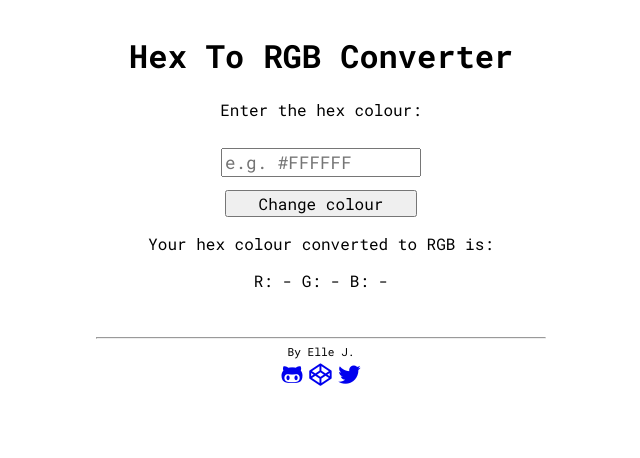
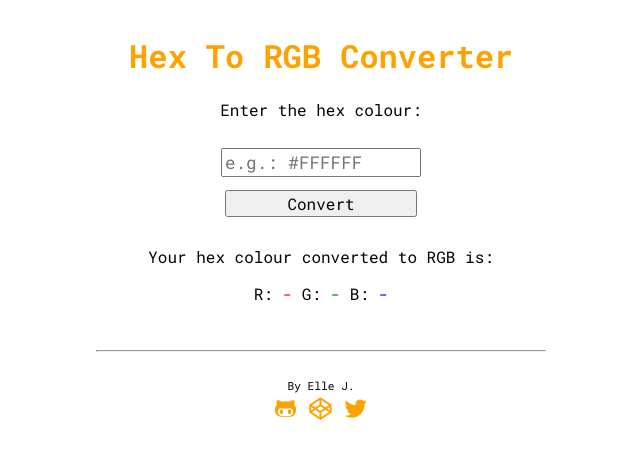
Before and after one commit to ellehallal/hex-to-rgb-converter, a plain HTML site: page index.html in a window 1280 px wide. Shown: the whole page, without its empty margins (319-959 px from the left). Drawn offline with Linux system fonts and the light colour scheme.

Commit message:
Change colours of RGB results, change colour of header and footer icons, add margins

```diff
--- a/index.html
+++ b/index.html
@@ -24,17 +24,17 @@
 
     <section id="hexchanger">
       <div>
-        <input type="text" id="inputhex" maxlength="7" value="" placeholder="e.g. #FFFFFF">
+        <input type="text" id="inputhex" maxlength="7" value="" placeholder="e.g.: #FFFFFF">
       </div>
 
       <div>
-        <input type="button" value="Change colour" id="buttoncolour">
+        <input type="button" value="Convert" id="buttoncolour">
       </div>
     </section>
 
     <section id="hexrgb">
       <p>Your hex colour converted to RGB is: </p>
-      <p>R: <span id="resultr">-</span> G: <span id="resultg">-</span> B: <span id="resultb">-</span></p>
+      <p>R: <span id="resultr">-</span>  G: <span id="resultg">-</span>  B: <span id="resultb">-</span></p>
     </section>
 
 
--- a/style.css
+++ b/style.css
@@ -9,6 +9,7 @@ body{
 
 h1{
   text-transform: capitalize;
+  color: #FFA200;
 }
 
 #container{
@@ -16,7 +17,7 @@ h1{
   background-color: white;
   padding: 1%;
   width: 50%;
-  border-radius: 25px;
+  border-radius: 50px;
 }
 
 header{
@@ -37,11 +38,25 @@ input[type=text] {
   height: auto;
   font-size: 1rem;
   font-family: inherit;
+  margin-bottom: 2%;
 
+}
+
+#resultr{
+  color: red;
+}
+
+#resultg{
+  color: green;
+}
+
+#resultb{
+  color: blue;
 }
 
 hr{
   width: 70%;
+  margin-bottom: 5%;
 }
 
 footer{
@@ -50,6 +65,7 @@ footer{
   line-height: 0.2rem;
 }
 
-.icons{
-  max-width: 25px;
-  height: auto;
+.fab{
+  color: #FFA200;
+  margin: 0 .5%;
+}
```
